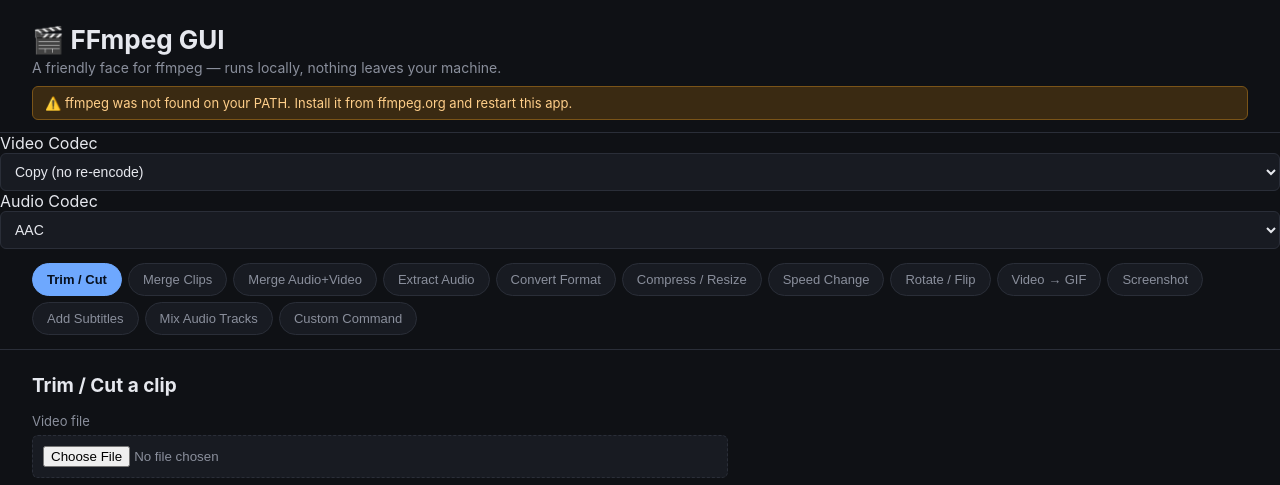
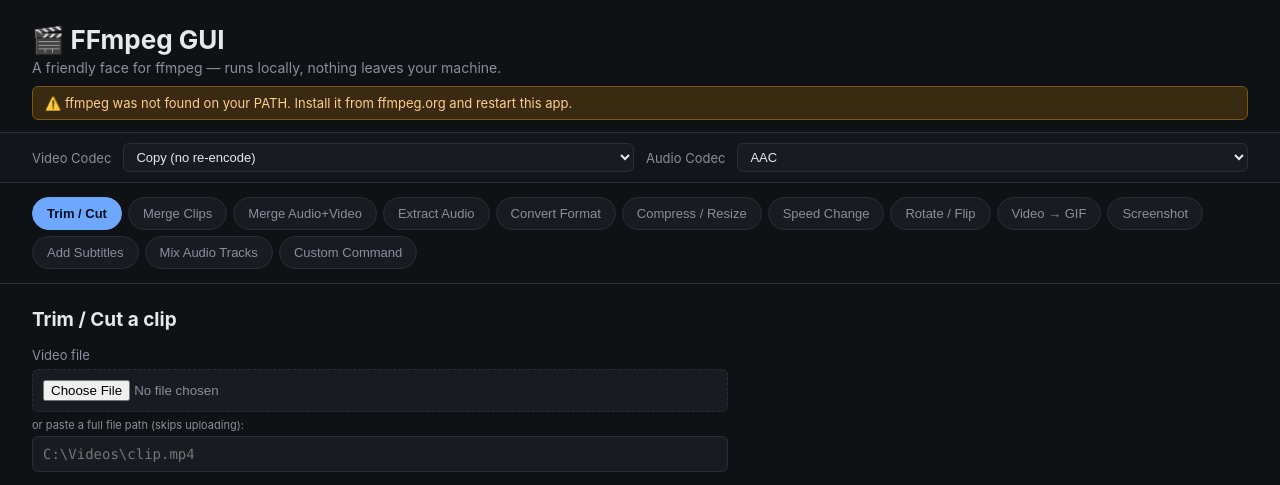
Before and after one commit to Caramel0784/Make-FFMPEG-easy-again, a Flask app: page / in a window 1280 px wide. Shown: the top 485 px of the page. Run offline with Flask 3, Linux system fonts and the light colour scheme; some libraries are stand-ins or nearby versions.

Commit message:
Update style.css

```diff
--- a/static/style.css
+++ b/static/style.css
@@ -26,6 +26,24 @@ header h1 { margin: 0 0 4px; font-size: 26px; }
   border: 1px solid #7a5418;
   color: #ffcf8a;
   padding: 8px 12px;
+  border-radius: 6px;
+  font-size: 13px;
+}
+#global_options {
+  display: flex;
+  align-items: center;
+  gap: 12px;
+  padding: 10px 32px;
+  background: #13151c;
+  border-bottom: 1px solid var(--border);
+  font-size: 13px;
+}
+#global_options label { color: var(--muted); white-space: nowrap; }
+#global_options select {
+  background: var(--panel);
+  border: 1px solid var(--border);
+  color: var(--text);
+  padding: 5px 8px;
   border-radius: 6px;
   font-size: 13px;
 }
```
